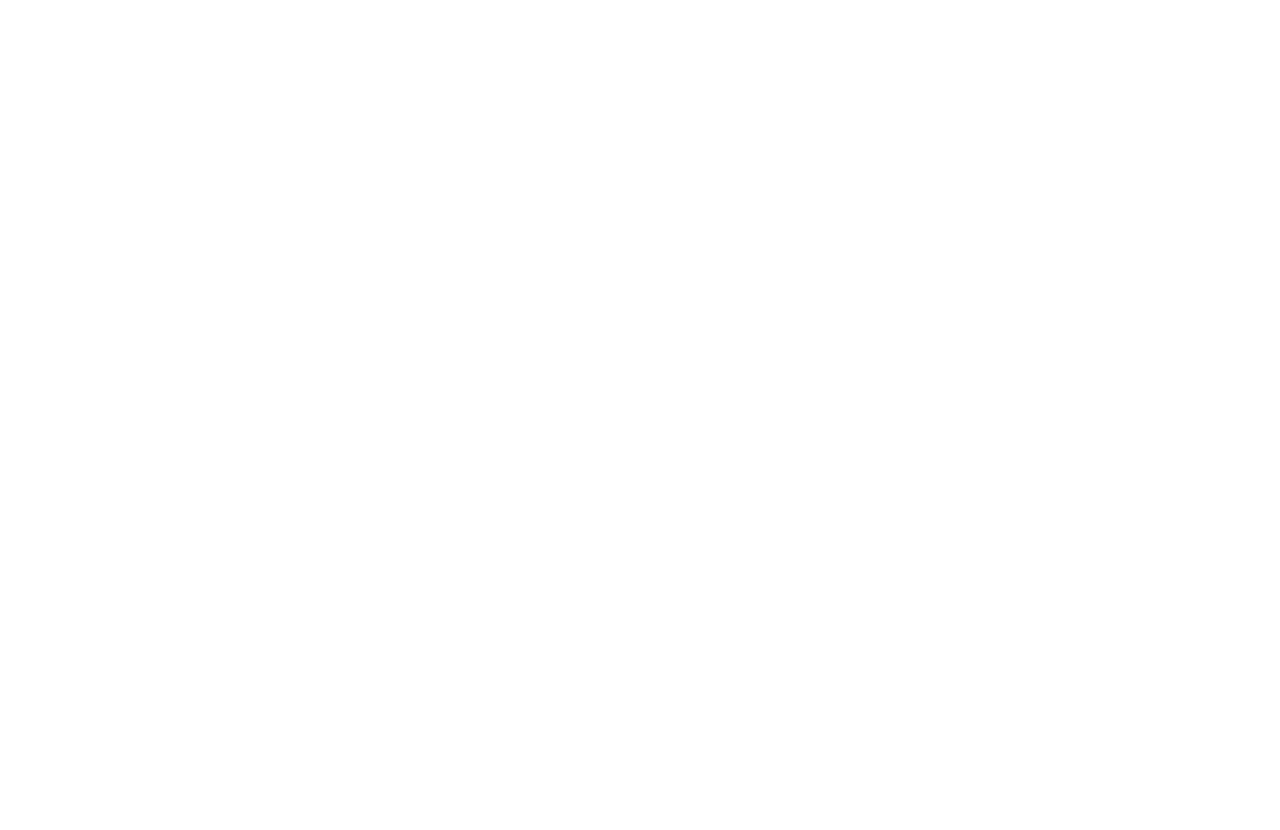
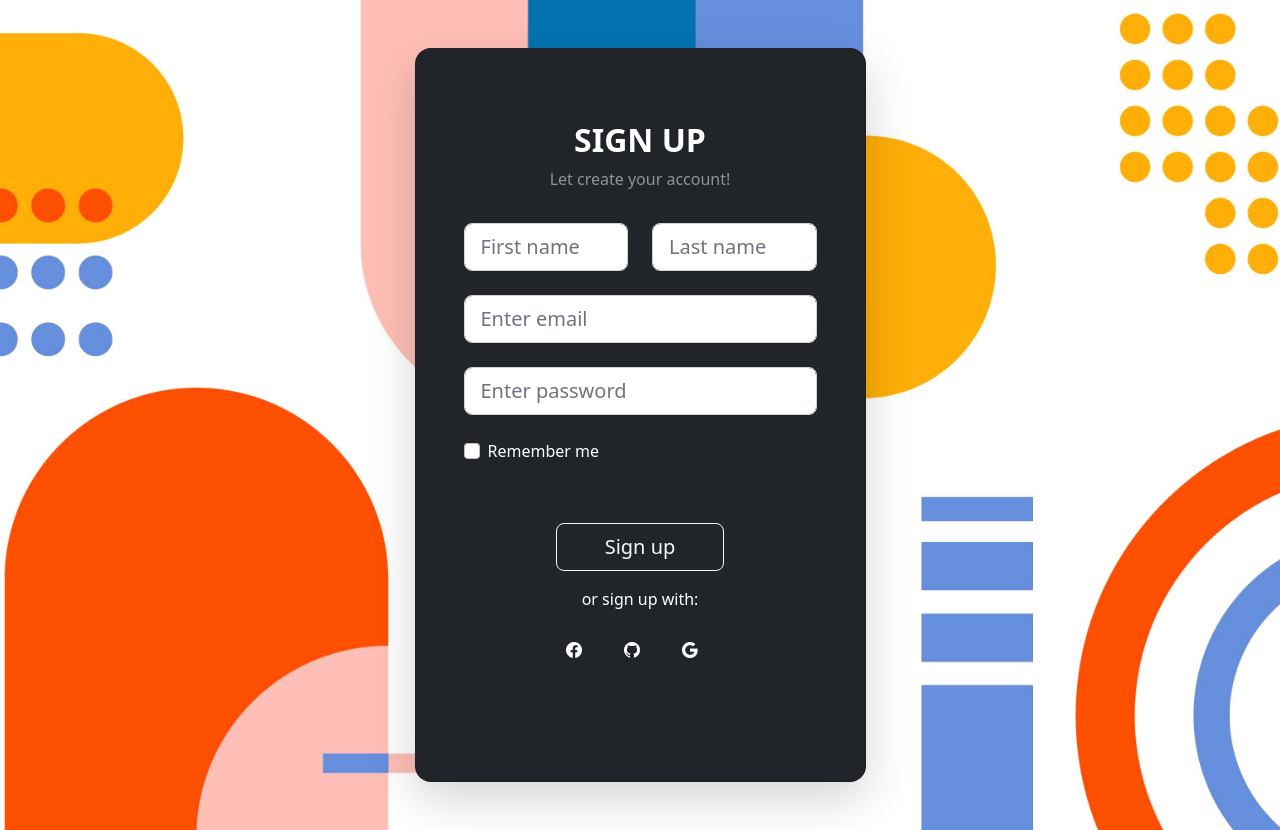
Before and after one commit to JustEnough-WebApp/LanguageApp, a website: page static/register.html in a window 1280 px wide. Before the commit the page ends 800 px from the top, so only its background shows below. Drawn offline with nearby package versions, Linux system fonts and the light colour scheme; no server answers.

Commit message:
added login and sign up pages tabs

```diff
--- a/static/about.html
+++ b/static/about.html
@@ -12,7 +12,6 @@
   <meta name="viewport" content="width=device-width, initial-scale=1">
   <!-- Bootstrap -->
   <link href="https://cdn.jsdelivr.net/npm/bootstrap@5.2.3/dist/css/bootstrap.min.css" rel="stylesheet">
-  <link rel="stylesheet" href="https://maxcdn.bootstrapcdn.com/bootstrap/3.3.7/css/bootstrap.min.css">
   <link rel="stylesheet" href="https://cdn.jsdelivr.net/npm/bootstrap-icons@1.5.0/font/bootstrap-icons.css">
   <script src="https://cdn.jsdelivr.net/npm/bootstrap@5.2.3/dist/js/bootstrap.bundle.min.js"></script>
 
@@ -83,7 +82,7 @@
     <a class="btn btn-light rounded-pill" href="https://www.instagram.com/justenough.dps/" role="button"><span
         class="bi-instagram"></span></a>
     <a class="btn btn-light rounded-pill" href="mailto:justenough.dps@gmail.com" role="button"><span
-        class="glyphicon glyphicon-envelope"></span></a>
+        class="bi-envelope"></span></a>
   </div>
 
 
--- a/static/register.html
+++ b/static/register.html
@@ -0,0 +1,74 @@
+<!--
+    DeadPoetsScrumciety Scrum Team
+    CPSC 440, Spring 2023
+    Final Project
+-->
+<!DOCTYPE html>
+<html lang="en">
+    <head>
+        <title>Register</title>
+        <meta charset="utf-8">
+        <meta name="viewport" content="width=device-width, initial-scale=1">
+
+        <!-- Bootstrap -->
+        <link href="https://cdn.jsdelivr.net/npm/bootstrap@5.2.3/dist/css/bootstrap.min.css" rel="stylesheet">
+        <link rel="stylesheet" href="https://cdn.jsdelivr.net/npm/bootstrap-icons@1.5.0/font/bootstrap-icons.css">
+        <script src="https://cdn.jsdelivr.net/npm/bootstrap@5.2.3/dist/js/bootstrap.bundle.min.js"></script>
+
+        <!-- External files -->
+        <link rel="stylesheet" href="./style/login.css">
+        <script src="./script.js"></script>
+    </head>
+
+    <body>
+        <div class="view" style="background-image: url('./images/background03.jpg'); background-repeat: no-repeat; background-size: cover; background-position: center center;">
+          <div class="container py-5 h-100">
+            <div class="row d-flex justify-content-center align-items-center h-100">
+              <div class="col-12 col-md-8 col-lg-6 col-xl-5">
+                <div class="card bg-dark text-white shadow-lg" style="border-radius: 1rem;">
+                  <div class="card-body p-5 text-center">
+                    <div class="mb-md-5 mt-md-4 pb-3">
+                        <h2 class="fw-bold mb-2 text-uppercase">Sign up</h2>
+                        <p class="text-white-50">Let create your account!</p>
+                        <div class="row">
+                            <div class="col-md-6 mb-4">
+                                <div class="form-outline">
+                                    <input type="text" class="form-control form-control-lg mt-3" id="email" placeholder="First name" name="firstname">
+                                </div>
+                            </div>
+                            <div class="col-md-6 mb-4">
+                                <div class="form-outline">
+                                    <input type="text" class="form-control form-control-lg mt-3" id="email" placeholder="Last name" name="lastname">
+                                </div>
+                            </div>
+                        </div>
+                        <div class="form-outline form-white mb-4">
+                            <input type="email" class="form-control form-control-lg" id="email" placeholder="Enter email" name="email">
+                        </div>
+                        <div class="form-outline form-white mb-4">
+                            <input type="password" class="form-control form-control-lg" id="pwd" placeholder="Enter password" name="pswd">
+                        </div>
+                        <div class="form-check d-flex justify-content-start mb-3">
+                            <label class="form-check-label">
+                                <input class="form-check-input mb-5" type="checkbox" name="remember"> Remember me
+                            </label>
+                        </div>
+                        <button class="btn btn-outline-light btn-lg px-5" type="submit">Sign up</button>
+                        <p class="mt-3">or sign up with:</p>
+                        <div class="d-flex justify-content-center text-center mt-3 pt-1">
+                            <a class="btn btn-dark rounded-pill me-3" href="#"
+                            role="button"><span class="bi-facebook"></span></a>
+                            <a class="btn btn-dark rounded-pill me-3" href="#" target="_blank"
+                            role="button"><span class="bi-github"></span></a>
+                            <a class="btn btn-dark rounded-pill me-3" href="#" role="button"><span
+                            class="bi-google"></span></a>
+                        </div>
+                    </div>
+                  </div>
+                </div>
+              </div>
+            </div>
+          </div>
+        </div>
+</body>
+</html>
```
Also changed, not shown: static/index.html (+3 -4 lines), static/login.html (added, +63 -0 lines), static/images/background03.jpg (added), 1 other file.
